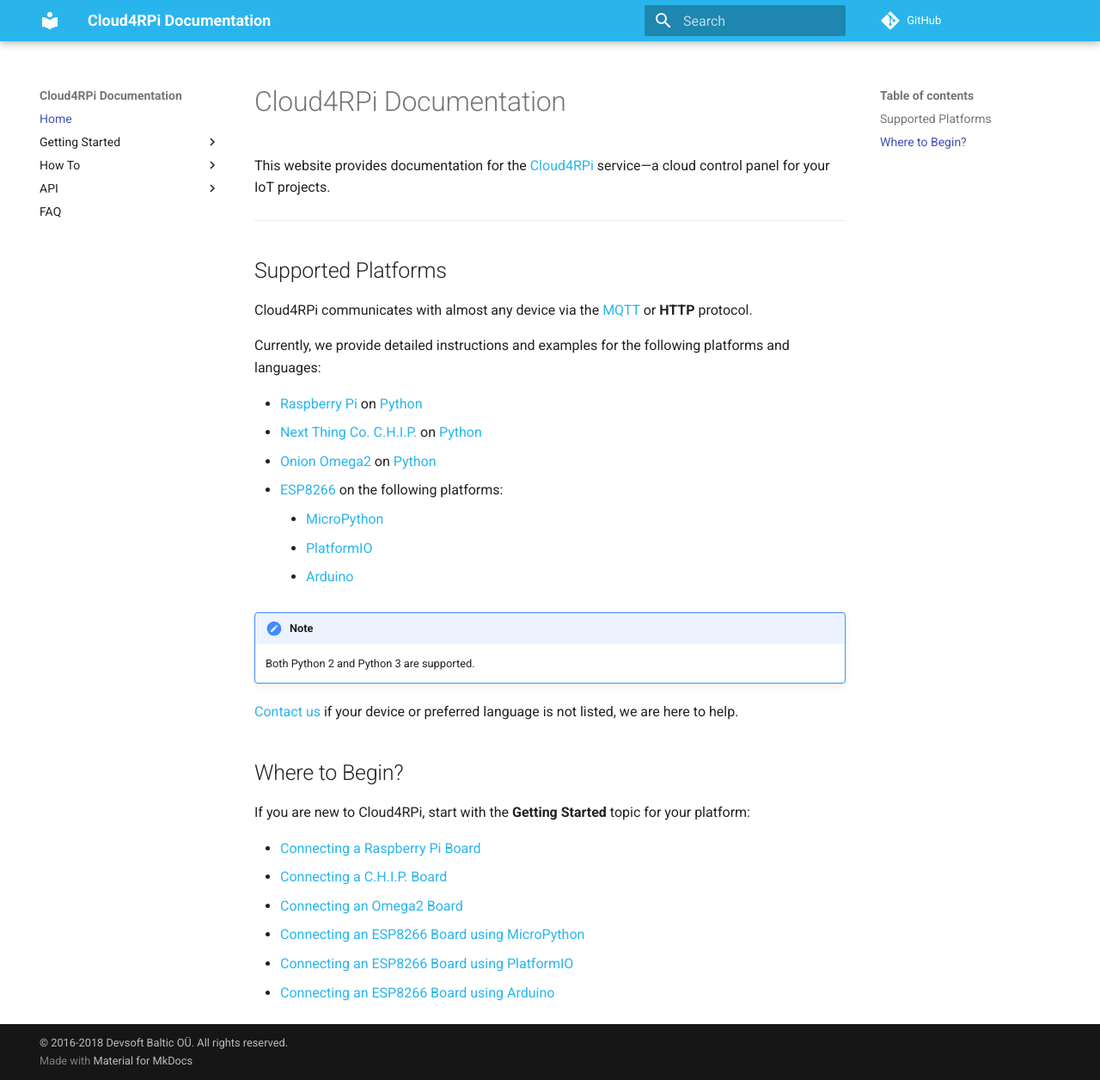
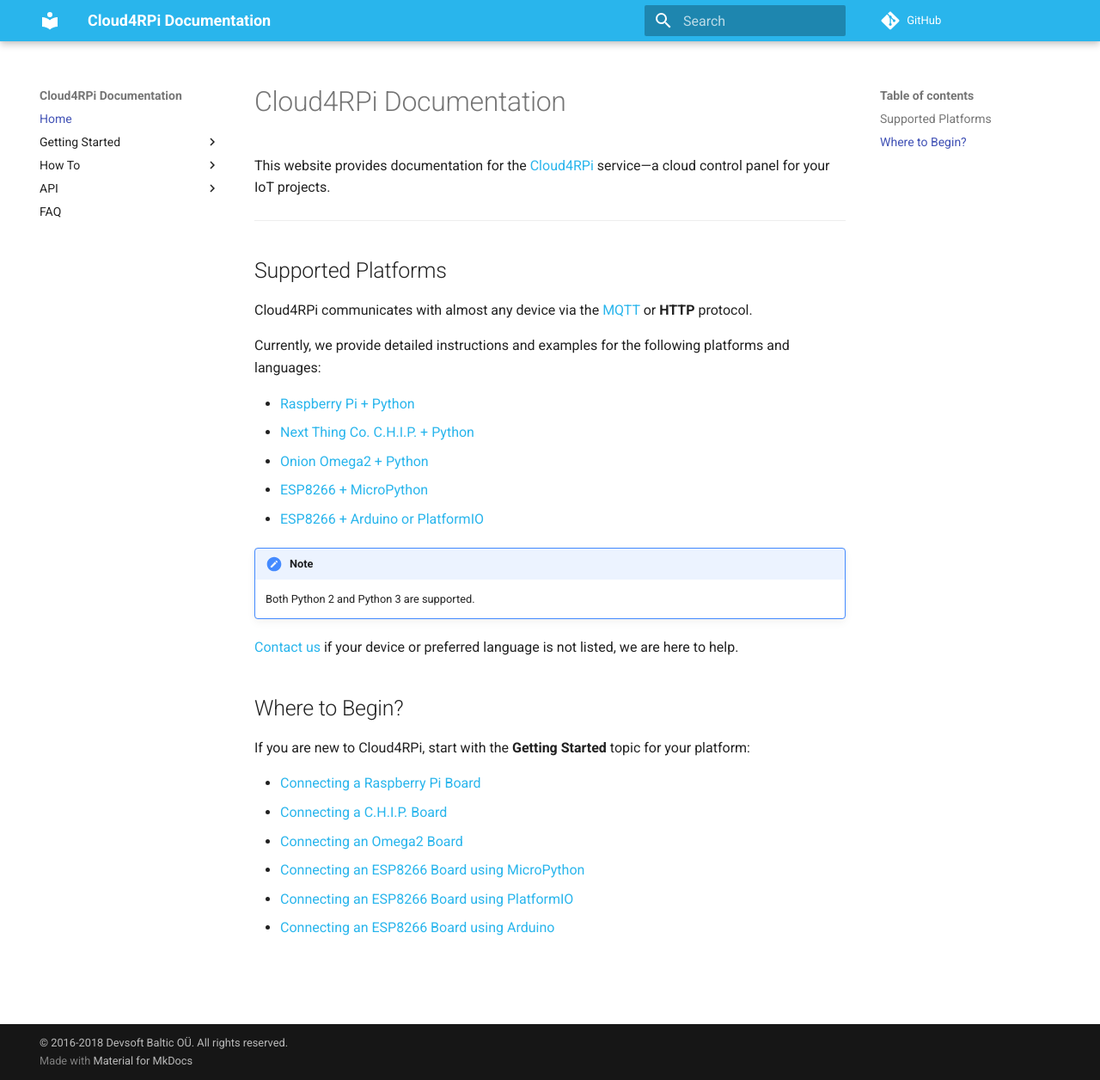
Before and after one commit to cloud4rpi/docs, an MkDocs documentation site: the page built from docs/index.md, in a window 1280 px wide and 1256 px high. Shown: the whole window at 86% size. Built offline with MkDocs 1.6.1 and Material for MkDocs 9.7.7, drawn with Linux system fonts in a browser that asks for light colours; comment, search, counter and statistics services are not loaded; old or Windows-style settings are respelled for this version of MkDocs.

Commit message:
Improve examples list (#24)

```diff
--- a/docs/index.md
+++ b/docs/index.md
@@ -10,13 +10,11 @@
 
 Currently, we provide detailed instructions and examples for the following platforms and languages:
 
-- [Raspberry Pi](https://www.raspberrypi.org/products/) on [Python](https://www.python.org/)
-- [Next Thing Co. C.H.I.P.](https://getchip.com/pages/chip) on [Python](https://www.python.org/)
-- [Onion Omega2](https://onion.io/omega2/) on [Python](https://www.python.org/)
-- [ESP8266](https://en.wikipedia.org/wiki/ESP8266/) on the following platforms:
-    - [MicroPython](https://micropython.org/)
-    - [PlatformIO](http://platformio.org)
-    - [Arduino](https://www.arduino.cc/)
+- [Raspberry Pi + Python](https://github.com/cloud4rpi/cloud4rpi-raspberrypi-python)
+- [Next Thing Co. C.H.I.P. + Python](https://github.com/cloud4rpi/cloud4rpi-chip-python)
+- [Onion Omega2 + Python](https://github.com/cloud4rpi/cloud4rpi-omega2-python)
+- [ESP8266 + MicroPython](https://github.com/cloud4rpi/cloud4rpi-esp8266-micropython)
+- [ESP8266 + Arduino or PlatformIO](https://github.com/cloud4rpi/cloud4rpi-esp-arduino)
 
 !!! Note
     Both Python 2 and Python 3 are supported.
```
